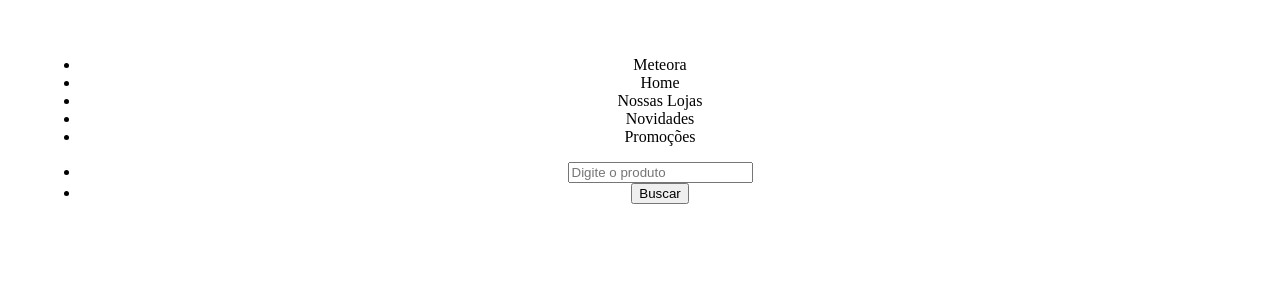
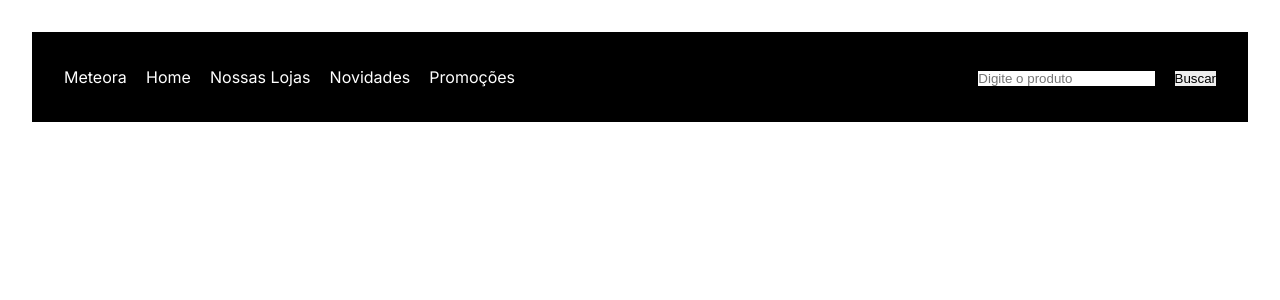
Before and after one commit to Cleber-Severo/Meteora, a React (Vite) app: page / in a window 1280 px wide. Shown: the top 300 px of the page. Built offline with nearby package versions, Linux system fonts and the light colour scheme.

Commit message:
chore: further styling the header and reseting global css

```diff
--- a/src/components/Cabecalho/Cabecalho.module.css
+++ b/src/components/Cabecalho/Cabecalho.module.css
@@ -0,0 +1,23 @@
+.container__nav, .list, .list__menu{
+    display: flex;
+}
+
+.container__nav {
+    background-color: #000000;
+
+    justify-content: space-between;
+    align-items: center;
+
+    padding: 1rem 2rem;
+
+    height: 58px;
+}
+
+.list, .list__menu {
+    gap: 1.2rem;
+    list-style: none;
+}
+
+.list__menu {
+    color: white;
+}
--- a/src/components/Cabecalho/index.jsx
+++ b/src/components/Cabecalho/index.jsx
@@ -3,16 +3,16 @@ import styles from './Cabecalho.module.css'
 
 function Cabecalho() {
   return (
-    <header>
-        <nav>
-            <ul>
+    <header className={styles.container}>
+        <nav className={styles.container__nav}>
+        <ul className={styles.list__menu}>
                 <li>Meteora</li>
                 <li>Home</li>
                 <li>Nossas Lojas</li>
                 <li>Novidades</li>
                 <li>Promoções</li>
             </ul>
-            <ul>
+            <ul className={styles.list}>
                 <li><input type="text" placeholder='Digite o produto' /></li>
                 <li><button>Buscar</button></li>
             </ul>
--- a/src/index.css
+++ b/src/index.css
@@ -1,6 +1,13 @@
-html {
-  box-sizing: border-box;
-  margin: 0;
-  padding: 0;
-  border: 0;
+* {
+padding:0;
+margin:0;
+vertical-align:baseline;
+list-style:none;
+border:0
 }
+body {
+  width: 100vw;
+  height: 100vh;
+
+font-family: 'Inter', sans-serif;
+}
```
